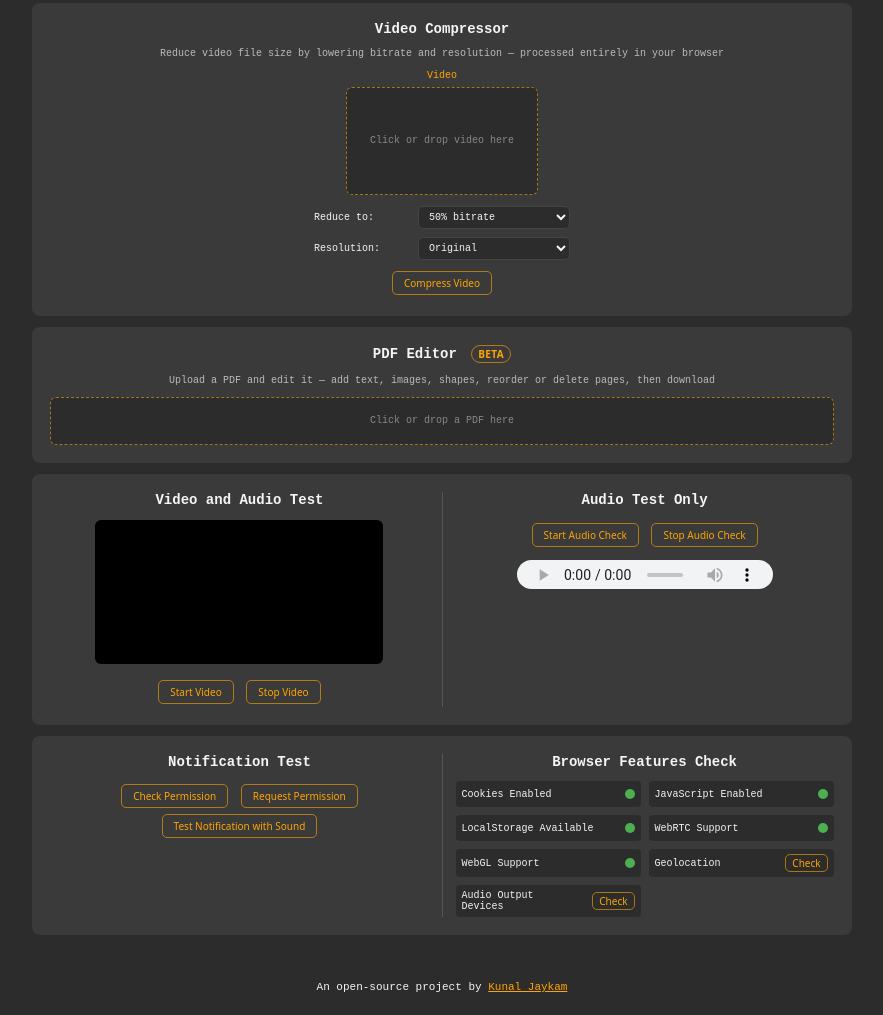
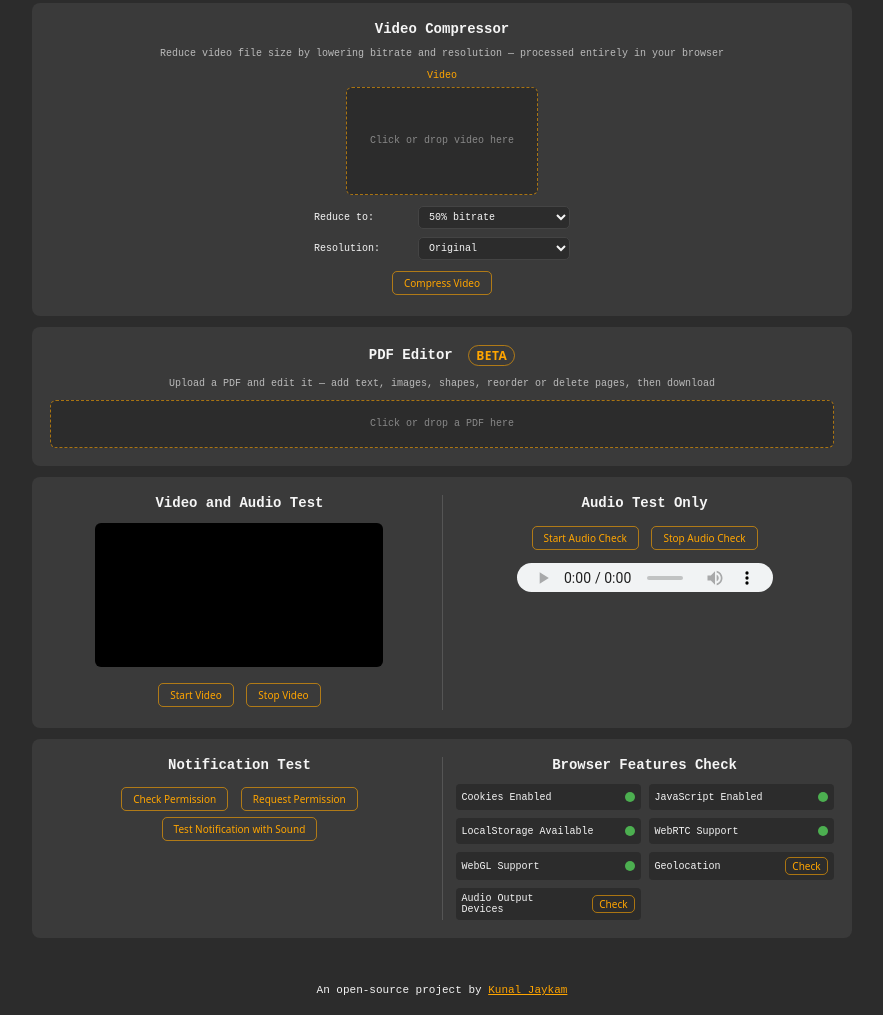
Before and after one commit to kunaljaykam/feedchecker, a website: page index.html in a window 1280 px wide. Shown: the part 594-1609 px from the top of the page, without its empty margins (198-1081 px from the left). Drawn offline with nearby package versions, Linux system fonts and the light colour scheme.

Commit message:
increase by 20%

```diff
--- a/style.css
+++ b/style.css
@@ -766,10 +766,10 @@ footer a {
 
 .beta-tag {
     display: inline-block;
-    margin-left: 6px;
-    padding: 1px 6px;
+    margin-left: 7px;
+    padding: 1px 7px;
     font-family: system-ui, -apple-system, "Segoe UI", sans-serif;
-    font-size: 10px;
+    font-size: 12px;
     font-weight: 600;
     letter-spacing: 0.04em;
     text-transform: uppercase;
```
